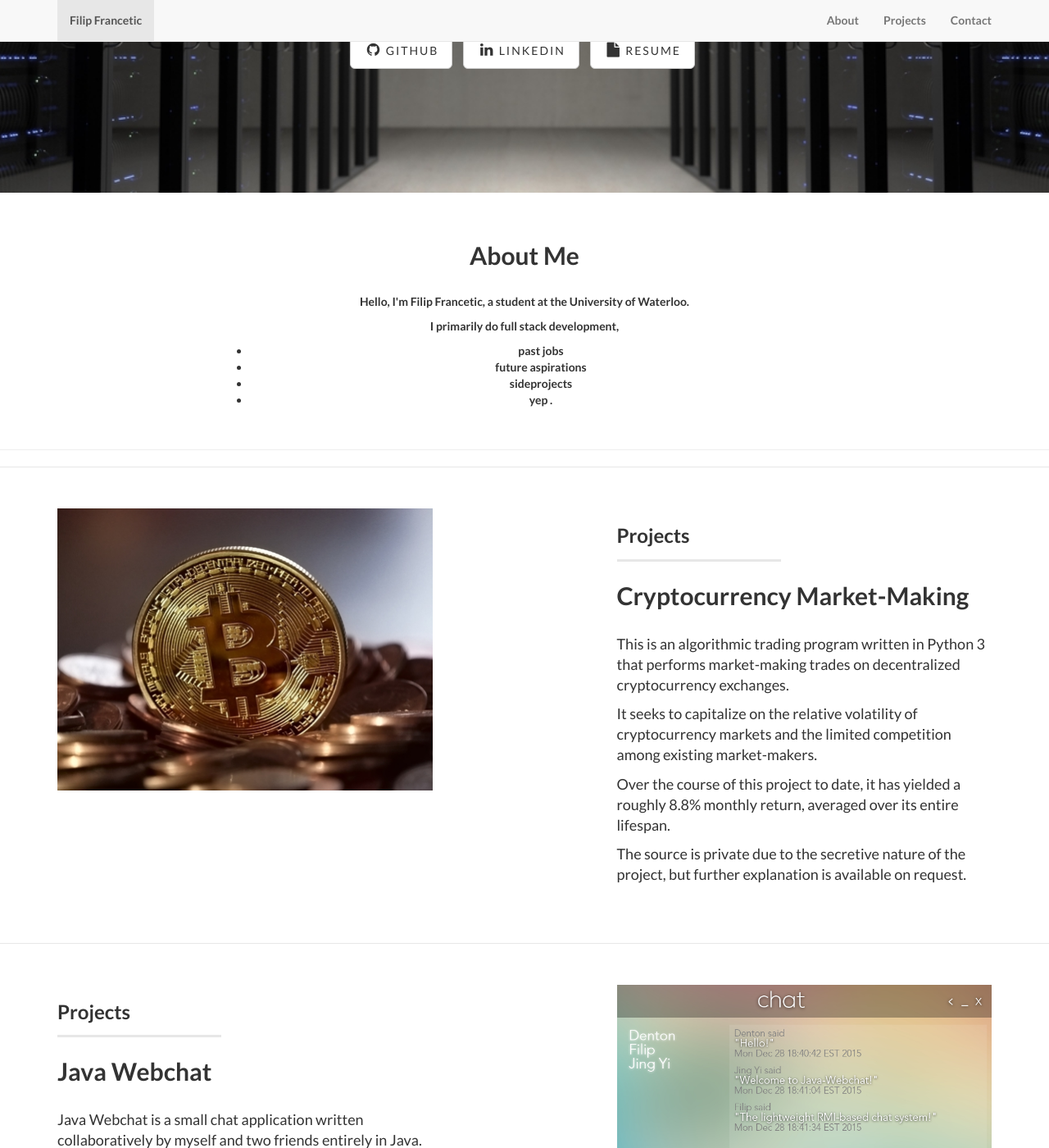
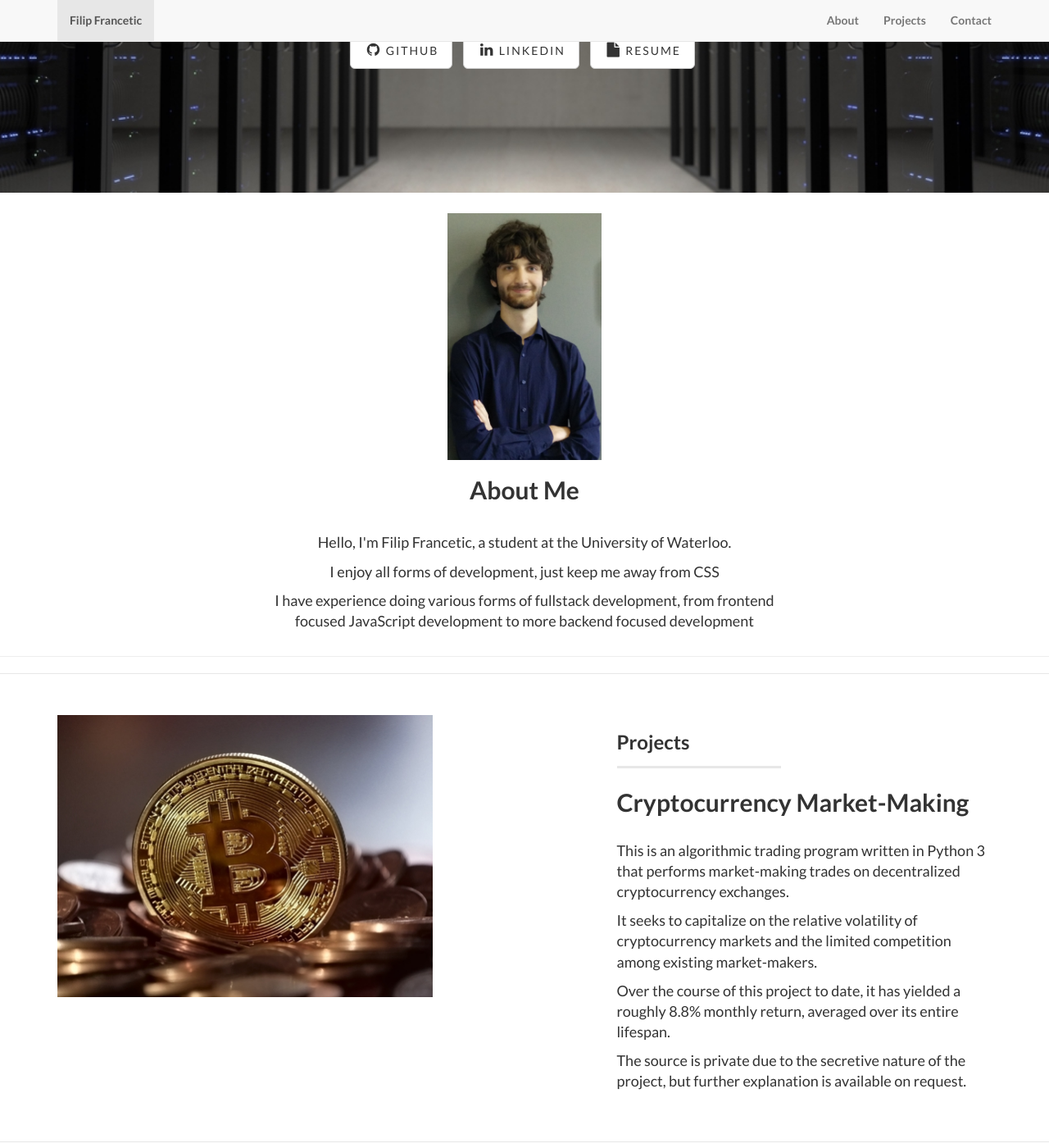
Before and after one commit to Filip-F/Filip-F.github.io, a Jekyll site: the page built from index.html, in a window 1280 px wide and 1400 px high, scrolled down 245 px. Shown: the whole window at 82% size. Built offline with Jekyll 4.4.1, drawn with Linux system fonts in a browser that asks for light colours.

Commit message:
Add image of me

```diff
--- a/_includes/about.html
+++ b/_includes/about.html
@@ -1,21 +1,16 @@
 <!-- About Section -->
 <section id="about" class="container content-section text-center">
   <div class="row">
-            <div class="col-lg-8 col-lg-offset-2">
-              <br/><br/>
+    <div class="col-lg-8 col-lg-offset-2 lead">
+      <br/>
+      <img class="img-responsive center-block" src="img/filip-cropped.jpg" height="15%" width="25%" alt="">
       <h2>About Me</h2>
       <br/>
       <p>Hello, I'm Filip Francetic, a student at the University of Waterloo.</p>
 
-	      <p>I primarily do full stack development,</p>
+      <p>I enjoy all forms of development, just keep me away from CSS</p>
 
-	      <ul>
-	      <li>past jobs</li>
-	      <li>future aspirations</li>
-	      <li>sideprojects</li>
-	      <li>yep .</li>
-	      <ul>
-	      <br/>
+      <p>I have experience doing various forms of fullstack development, from frontend  <br/>focused JavaScript development to more backend focused development</p>
     </div>
   </div>
 </section>
--- a/css/landing-page.css
+++ b/css/landing-page.css
@@ -26,6 +26,7 @@ h6 {
 .lead {
     font-size: 18px;
     font-weight: 400;
+    margin-bottom: 0px;
 }
 
 hr {
```
Also changed, not shown: img/filip-cropped.jpg (added). Lines whose indentation alone changed are shown as unchanged.
